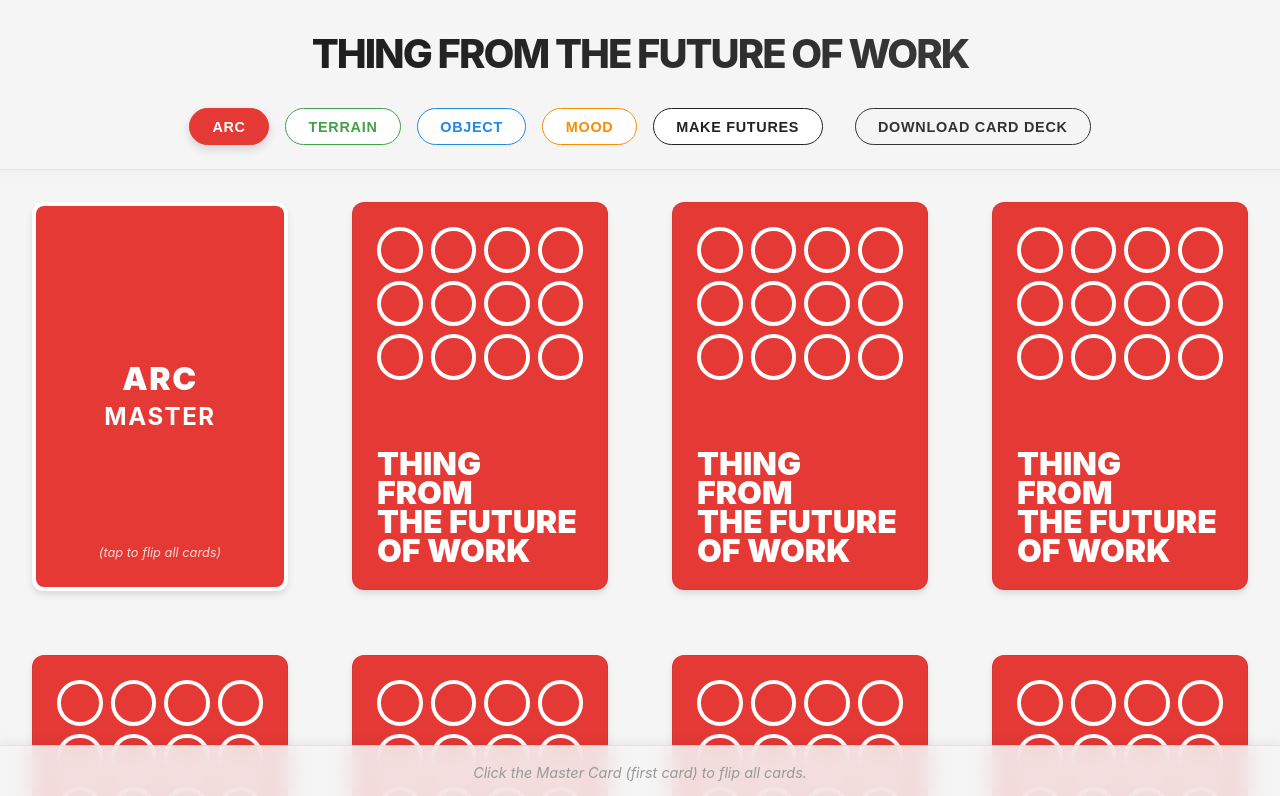
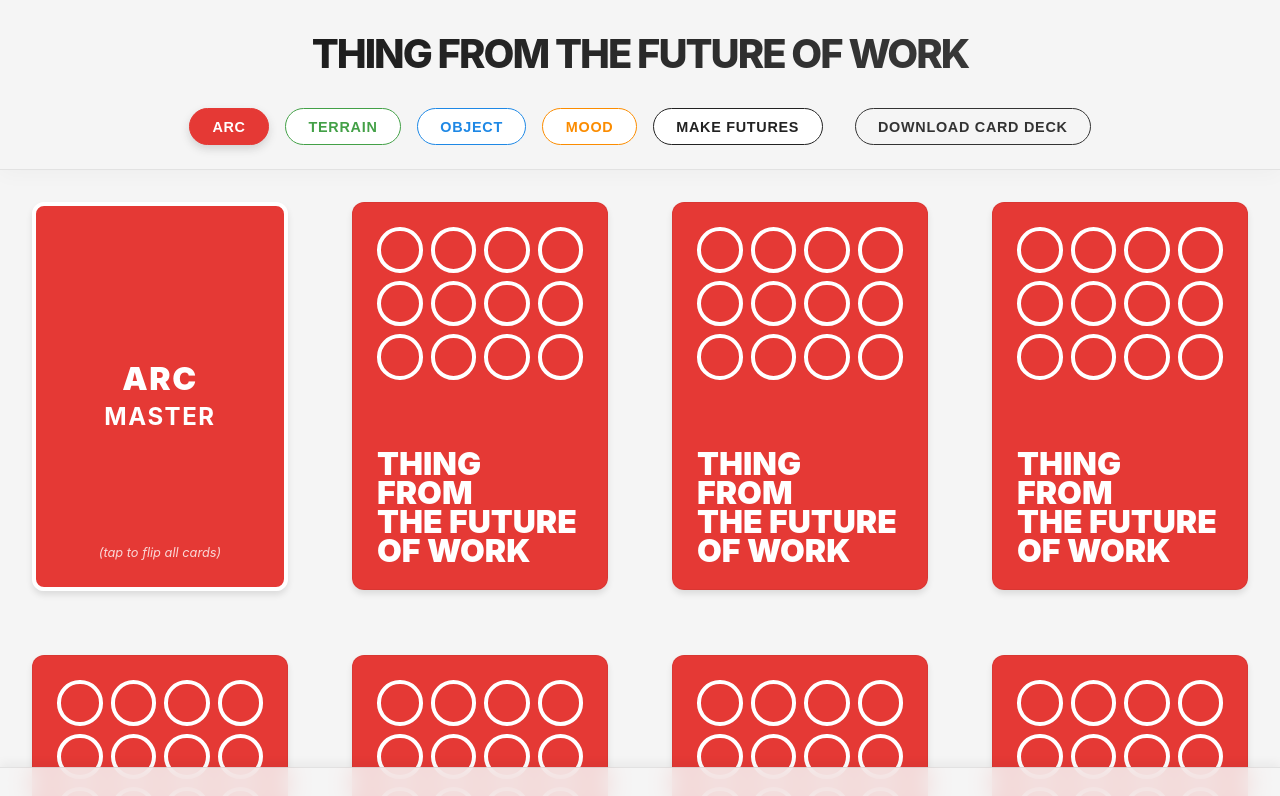
Before and after one commit to MahanMehrvarz/thing-from-the-future-of-work, a React (Vite) app: page / in a window 1280 px wide. Shown: the top 796 px of the page. Built offline with nearby package versions, Linux system fonts and the light colour scheme.

Commit message:
Remove footer instruction text

```diff
--- a/src/App.jsx
+++ b/src/App.jsx
@@ -320,13 +320,7 @@ function App() {
             <div style={{ width: '20px' }}></div>
             <button className="control-btn" onClick={handleDownloadMix}>Download Mix</button>
           </>
-        ) : (
-          <>
-            <div style={{ color: '#999', fontSize: '0.9rem', fontStyle: 'italic' }}>
-              Click the Master Card (first card) to flip all cards.
-            </div>
-          </>
-        )}
+        ) : null}
       </div>
 
       <main>
```
